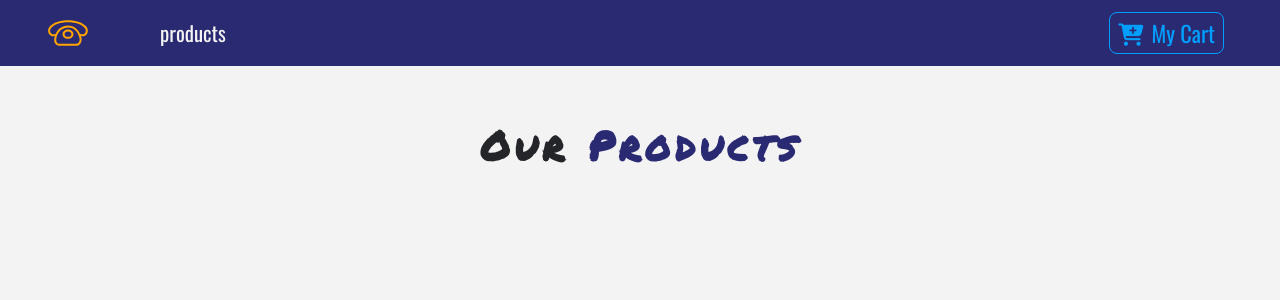
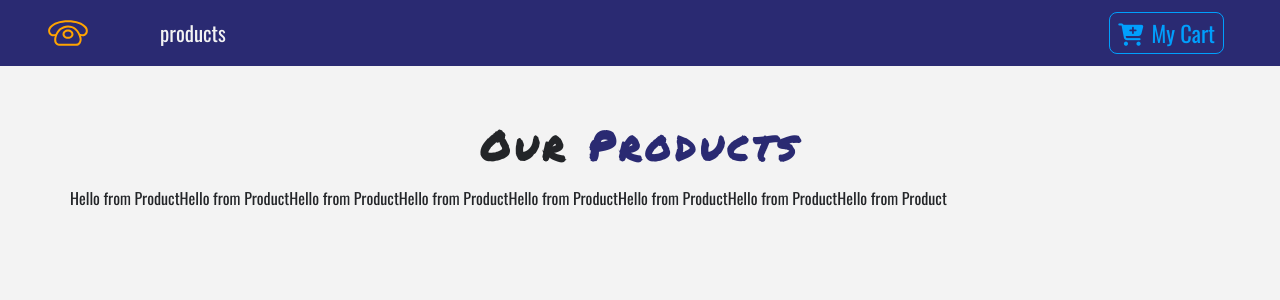
Before and after one commit to tee-jay7/react-phone-store, a React (Create React App) app: page / in a window 1280 px wide. Shown: the top 300 px of the page. Built offline with nearby package versions, Linux system fonts and the light colour scheme.

Commit message:
finished setting up ProductList and navtypo

```diff
--- a/src/components/Contex.js
+++ b/src/components/Contex.js
@@ -1,20 +1,30 @@
 import React, { useState, createContext, useContext } from "react";
-import { storeProducts } from "../data";
+import { storeProducts, detailProduct } from "../data";
 
 const ProductContext = createContext();
 
 export function ProductProvider(props) {
   const [products, setProducts] = useState(storeProducts);
+  const [productDetail, setDetailProduct] = useState(detailProduct);
+  const handleDetail = () => {
+    console.log("Hello from handle detail");
+  };
+  const addToCart = () => {
+    console.log("Hello from add to cart");
+  };
   return (
-    <ProductContext.Provider value={[products, setProducts]}>
+    <ProductContext.Provider
+      value={{ products, setProducts, productDetail, addToCart, handleDetail }}
+    >
       {props.children}
     </ProductContext.Provider>
   );
 }
 export function useProductState() {
-  const [products] = useContext(ProductContext);
+  const products = useContext(ProductContext);
   // const [products, setProducts] = useContext(ProductContext);
   return {
     ...products,
+    //setProducts,
   };
 }
--- a/src/components/Navbar.js
+++ b/src/components/Navbar.js
@@ -10,7 +10,7 @@ function Navbar() {
       <Link to="/">
         <img src={logo} alt="store logo" className="navbar-brand" />
       </Link>
-      <ul className="navbar-nav align-items-centre">
+      <ul className="navbar-nav align-items-center">
         <li className="nav-item ml-5">
           <Link to="/" className="nav-link">
             products
--- a/src/components/ProductList.js
+++ b/src/components/ProductList.js
@@ -1,18 +1,20 @@
-import React, { useContext } from "react";
+import React from "react";
 import Product from "./Product";
 import Title from "./Title";
 import { useProductState } from "./Contex";
 function ProductList() {
-  // const [products, setProducts] = useContext(ProductContext);
-  // console.log(products);
   const state = useProductState();
-  console.log(state);
+
   return (
     <>
       <div className="py-5">
         <div className="container">
           <Title name="our" title="products" />
-          <div className="row"></div>
+          <div className="row">
+            {state.products.map((product) => {
+              return <Product key={product.id} product={product} />;
+            })}
+          </div>
         </div>
       </div>
       {/* <Product />  */}
```
